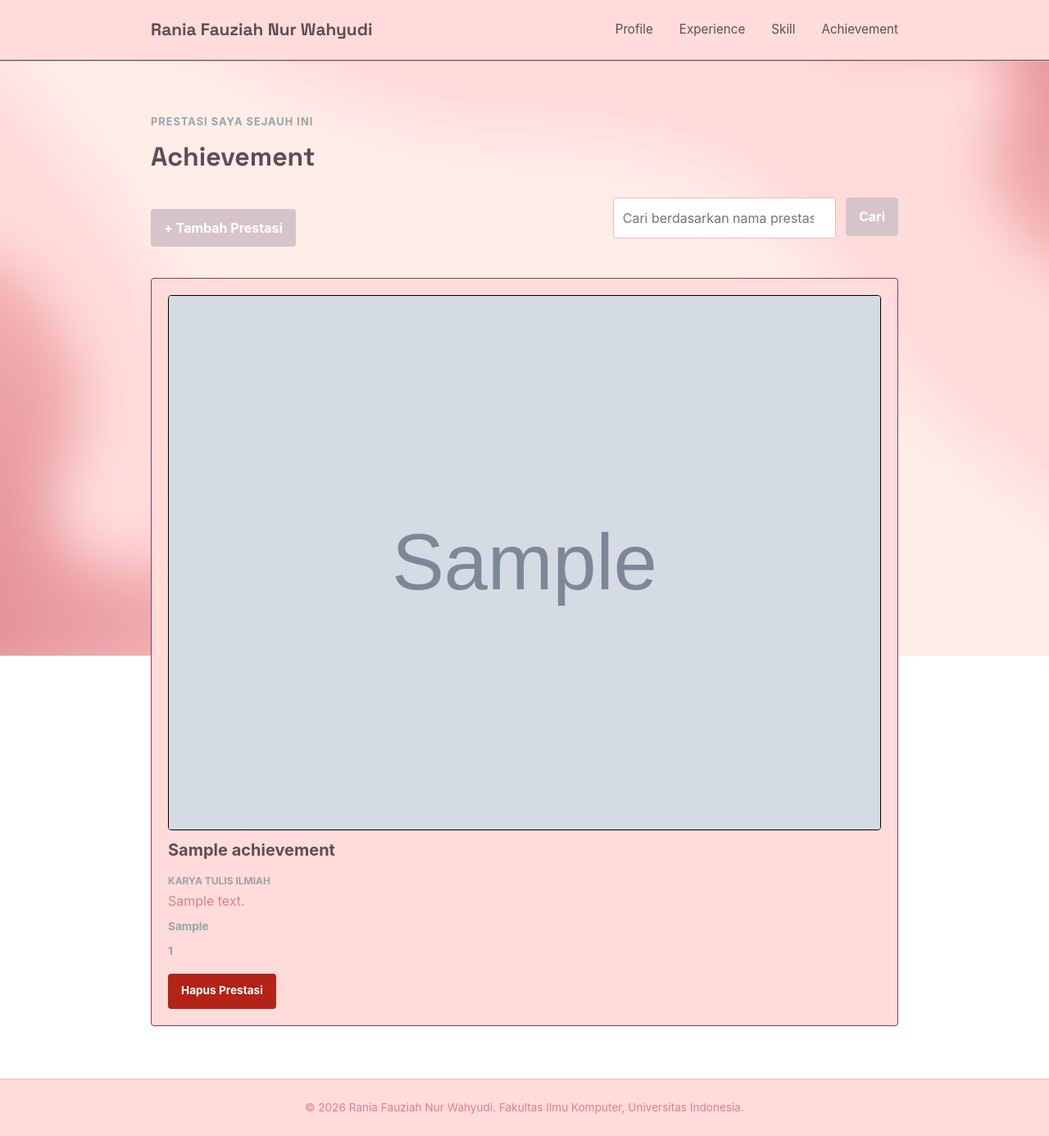
After one commit to raniafauziah-csui/myportofolio, a Django app: page /achievement/ in a window 1280 px wide. The commit adds this page. Shown: the whole page at 82% size. Run offline with Django 5.2, Linux system fonts and the light colour scheme; tables that the repository leaves empty hold one stand-in row (values such as "Sample post"); grey boxes marked "Sample" are stand-in pictures.

Commit message:
feat: Menambahkan fitur Achievement, template form, dan perbaikan CSS

```diff
--- a/main/models.py
+++ b/main/models.py
@@ -59,6 +59,7 @@ class Achievement(models.Model):
     category = models.CharField(max_length=50, choices=ACHIEVEMENT_CHOICES, default='hackathon')
     description = models.TextField()
     position = models.CharField(max_length=255)
+    icon_url = models.URLField(blank=True, null=True)
     timestamp_achieved = models.PositiveIntegerField()
     timestamp_created = models.DateField(auto_now_add = True)
 
--- a/main/urls.py
+++ b/main/urls.py
@@ -7,6 +7,10 @@ from main.views import (
     create_skill,
     get_skills_json,
     delete_skill,
+    show_achievement,
+    create_achievement,
+    get_achievements_json,
+    delete_achievement,
 )
 
 app_name = "main"
@@ -18,4 +22,8 @@ urlpatterns = [
     path("skill/add/", create_skill, name="create_skill"),
     path("api/skills/", get_skills_json, name="get_skills_json"),
     path("skill/<uuid:skill_id>/delete/", delete_skill, name="delete_skill"),
+    path("achievement/", show_achievement, name="show_achievement"),
+    path("achievement/add/", create_achievement, name="create_achievement"),
+    path("api/achievements/", get_achievements_json, name="get_achievements_json"),
+    path("achievement/<uuid:achievement_id>/delete/", delete_achievement, name="delete_achievement"),
 ]
--- a/main/views.py
+++ b/main/views.py
@@ -3,8 +3,8 @@ from django.core import serializers
 from django.http import HttpResponse
 from django.shortcuts import get_object_or_404, redirect, render
 
-from main.forms import SkillForm
-from main.models import Experience, Skill
+from main.forms import SkillForm, AchievementForm
+from main.models import Experience, Skill, Achievement
 
 # Create your views here.
 def show_main(request):
@@ -76,3 +76,48 @@ def delete_skill(request, skill_id):
         return redirect("main:show_skill")
 
     return redirect("main:show_skill")
+
+def show_achievement(request):
+    achievements = Achievement.objects.all()
+    name_query = request.GET.get("name", "").strip()
+    if name_query:
+        achievements = achievements.filter(name__icontains=name_query)
+
+    context = {
+        "name": "Rania Fauziah Nur Wahyudi",
+        "achievement_list": achievements,
+        "name_query": name_query
+    }
+    return render(request, "achievement.html", context)
+
+def create_achievement(request):
+    form = AchievementForm(request.POST or None)
+
+    if request.method == "POST" and form.is_valid():
+        form.save()
+        messages.success(request, "Pencapaian baru berhasil ditambahkan!")
+        return redirect("main:show_achievement")
+
+    context = {
+        "name": "Rania Fauziah Nur Wahyudi",
+        "form": form,
+    }
+    return render(request, "achievements_form.html", context)
+
+def get_achievements_json(request):
+    achievements = Achievement.objects.all()
+    name_query = request.GET.get("name", "").strip()
+    if name_query:
+        achievements = achievements.filter(name__icontains=name_query)
+
+    data = serializers.serialize("json", achievements)
+    return HttpResponse(data, content_type="application/json")
+
+def delete_achievement(request, achievement_id):
+    achievement = get_object_or_404(Achievement, pk=achievement_id)
+
+    if request.method == "POST":
+        achievement.delete()
+        messages.success(request, "Pencapaian berhasil dihapus!")
+        return redirect("main:show_achievement")
+    return redirect("main:show_achievement")
--- a/static/css/style.css
+++ b/static/css/style.css
@@ -658,3 +658,51 @@ h1, .brand {
     flex-direction: column;
     margin-top: auto;
 }
+
+.achievement-card {
+    padding: 1.25rem;
+    background-color: var(--paper);
+    border: 1px solid #9b3160;
+    border-radius: var(--radius);
+}
+
+.achievement-card h2 {
+    margin: 0.5rem 0;
+    font-size: 1.25rem;
+}
+
+.achievement-position,
+.achievement-year {
+    margin-top: 0.5rem;
+    font-size: 0.85rem;
+    font-weight: 700;
+    color: var(--accent-dark);
+}
+
+.achievement-search {
+    display: flex;
+    gap: 0.75rem;
+    margin-bottom: 1.5rem;
+}
+
+.achievement-search__input {
+    width: 100%;
+    min-width: 0;
+    padding: 0.7rem;
+    border: 1px solid var(--line);
+    border-radius: var(--radius);
+    background: #fff;
+    color: var(--ink);
+    font: inherit;
+}
+
+.achievement-search__input:focus {
+    outline: 2px solid var(--accent);
+    border-color: var(--accent);
+}
+
+.achievement-card-actions {
+    display: flex;
+    flex-direction: column;
+    margin-top: auto;
+}
--- /dev/null
+++ b/templates/achievement.html
@@ -0,0 +1,59 @@
+{% extends "base.html" %}
+{% block meta %}
+    <title>Achievement - {{ name }}</title>
+{% endblock meta %}
+{% block content %}
+    <main>
+        <section class="page-section" id="skill">
+            <div class="container">
+                <p class="section-kicker">Prestasi saya sejauh ini</p>
+                <h1>Achievement</h1>
+
+                <div class="section-toolbar">
+                    <a href="{% url 'main:create_achievement' %}" class="button">
+                        <span aria-hidden="true">+</span> Tambah Prestasi
+                    </a>
+                    <form method="get"
+                          action="{% url 'main:show_achievement' %}"
+                          class="achievement-search">
+                        <input type="search"
+                               name="name"
+                               value="{{ name_query }}"
+                               placeholder="Cari berdasarkan nama prestasi"
+                               class="achievement-search__input"
+                               aria-label="Cari berdasarkan nama prestasi">
+                        <button type="submit" class="button">Cari</button>
+                    </form>
+                </div>
+
+                <div class="experience-grid skill-grid">
+                    {% for achievement in achievement_list %}
+                        <article class="achievement-card">
+                            {% if achievement.icon_url %}
+                                <img src="{{ achievement.icon_url }}"
+                                     alt="Ikon {{ achievement.name }}"
+                                     class="skill-image">
+                            {% endif %}
+                            <h2>{{ achievement.name }}</h2>
+                            <span class="experience-category">{{ achievement.get_category_display }}</span>
+                            <p class="experience-description">{{ achievement.description }}</p>
+                            {% if achievement.position %}
+                                <p class="achievement-position">{{ achievement.position }}</p>
+                            {% endif %}
+                            <p class="achievement-year">{{ achievement.timestamp_achieved }}</p>
+                            <div class="achievement-card-actions">
+                                {% include "components/achievement_delete_modal.html" with achievement=achievement %}
+                            </div>
+                        </article>
+                    {% empty %}
+                        {% if name_query %}
+                            <p class="empty-state">Tidak ada prestasi dengan nama tersebut.</p>
+                        {% else %}
+                            <p class="empty-state">Belum ada prestasi yang ditambahkan.</p>
+                        {% endif %}
+                    {% endfor %}
+                </div>
+            </div>
+        </section>
+    </main>
+{% endblock content %}
--- a/templates/base.html
+++ b/templates/base.html
@@ -18,6 +18,7 @@
             <a href="{% url 'main:show_main' %}">Profile</a>
             <a href="{% url 'main:show_experience' %}">Experience</a>
             <a href="{% url 'main:show_skill' %}">Skill</a>
+            <a href="{% url 'main:show_achievement' %}">Achievement</a>
         </nav>
     </div>
   </header>
--- /dev/null
+++ b/templates/components/achievement_delete_modal.html
@@ -0,0 +1,43 @@
+<p class="experience-status">
+    <button type="button"
+            class="button button-danger"
+            popovertarget="delete-achievement-{{ achievement.id }}"
+            aria-label="Hapus {{ achievement.name }}"
+            title="Hapus achievement">
+        Hapus Prestasi
+    </button>
+</p>
+<div id="delete-achievement-{{ achievement.id }}"
+     class="project-delete-modal"
+     popover="auto"
+     role="dialog"
+     aria-modal="true"
+     aria-labelledby="delete-achievement-title-{{ achievement.id }}">
+    <button type="button"
+            class="project-delete-modal__backdrop"
+            popovertarget="delete-achievement-{{ achievement.id }}"
+            popovertargetaction="hide"
+            aria-label="Tutup konfirmasi hapus"></button>
+    <div class="project-delete-modal__content">
+        <button type="button"
+                class="project-delete-modal__close"
+                popovertarget="delete-achievement-{{ achievement.id }}"
+                popovertargetaction="hide"
+                aria-label="Tutup konfirmasi hapus">×</button>
+        <h2 id="delete-achievement-title-{{ achievement.id }}">Hapus Prestasi?</h2>
+        <p>
+            Apakah Anda yakin ingin menghapus
+            <strong>{{ achievement.name }}</strong>?
+        </p>
+        <div class="project-delete-modal__actions">
+            <button type="button"
+                    class="button button-secondary"
+                    popovertarget="delete-achievement-{{ achievement.id }}"
+                    popovertargetaction="hide">Batal</button>
+            <form method="post" action="{% url 'main:delete_achievement' achievement.id %}">
+                {% csrf_token %}
+                <button type="submit" class="button button-danger">Ya, Hapus</button>
+            </form>
+        </div>
+    </div>
+</div>
```
Also changed, not shown: main/forms.py (+8 -0 lines), templates/achievements_form.html (added, +29 -0 lines), main/migrations/0003_achievement.py (added).
